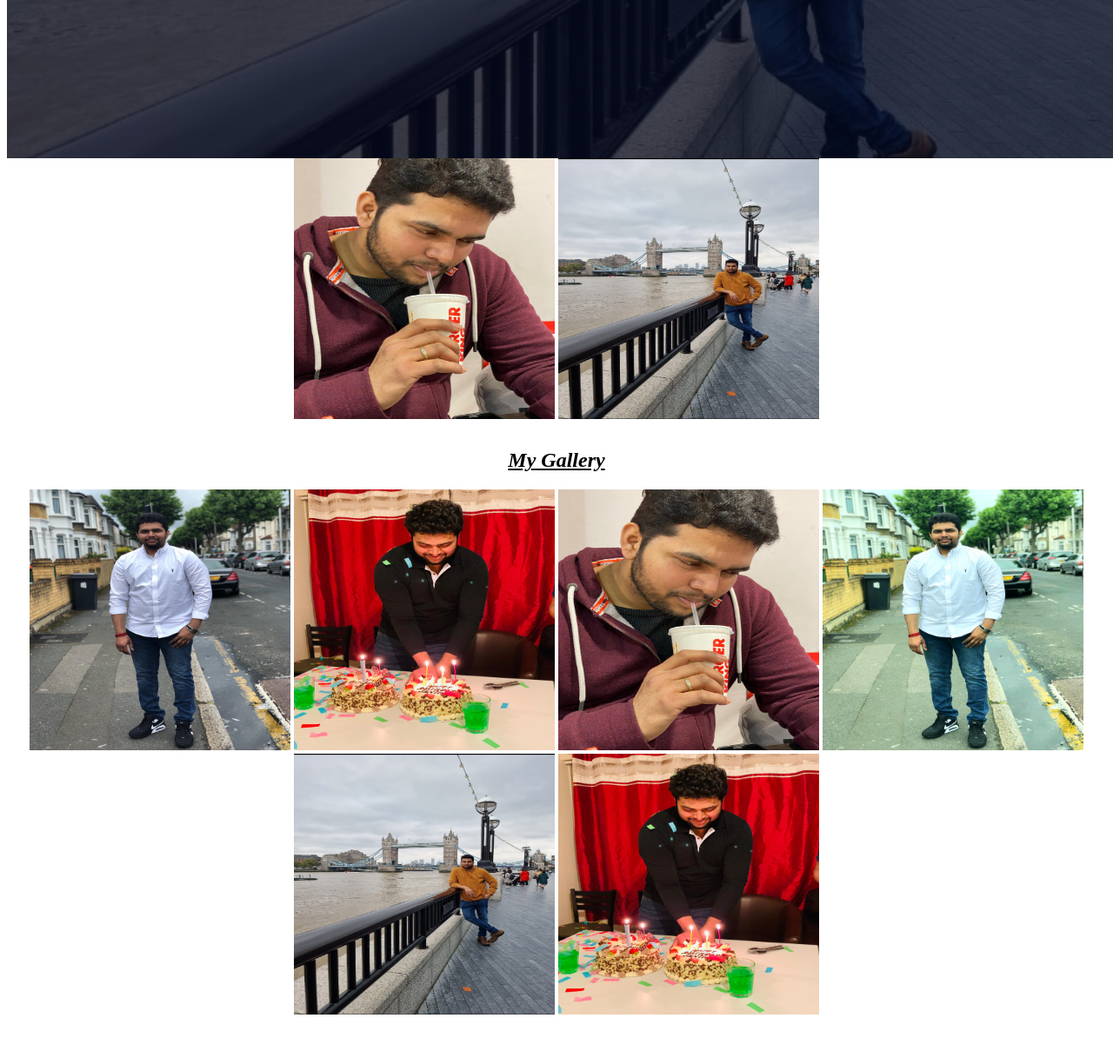
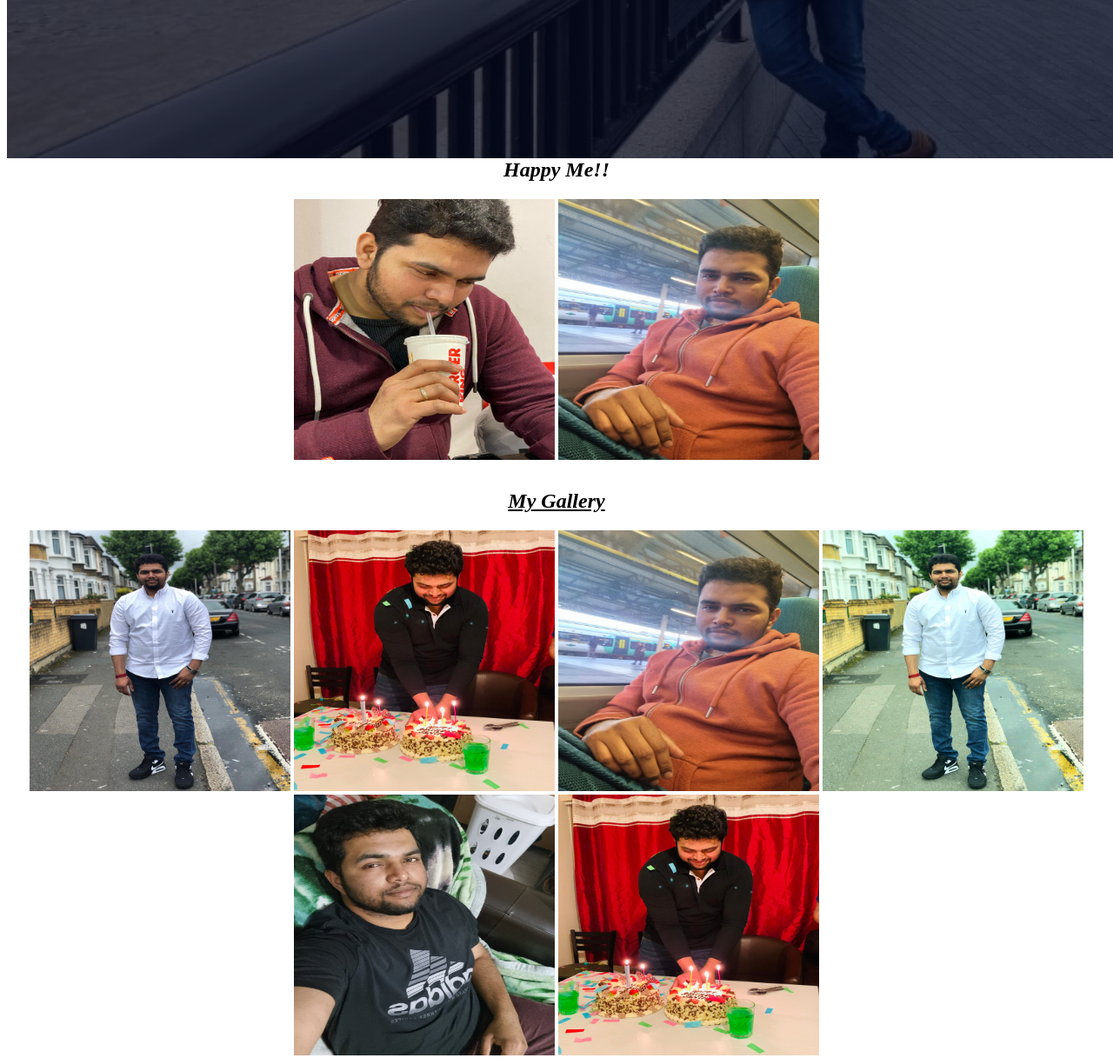
Before and after one commit to AbithaRavi123/AbithaRavi123, a plain HTML site: page index.html in a window 1280 px wide. Shown: the part 656-1873 px from the top of the page at 87% size. Before the commit the page ends 1832 px from the top, so only its background shows below. Drawn offline with Linux system fonts and the light colour scheme.

Commit message:
Update index.html

```diff
--- a/index.html
+++ b/index.html
@@ -19,17 +19,18 @@
     </div></center>
 </div>
 <div class="bottom"><center>
+    <h2><i>Happy Me!!</i></h2>
     <img src="mine4.jpg" height="300px" width="300px">
-    <img src="mine.jpg" height="300px" width="300px">
+    <img src="mine6.jpg" height="300px" width="300px">
 </center></div>
 <div class=sub1>
     <center>
     <h2 style="text-decoration: underline;"><i>My Gallery</i></h2>
       <img src="mine1.jpg" height="300px" width="300px">
       <img src="mine2.jpg" height="300px" width="300px">
-      <img src="mine4.jpg" height="300px" width="300px">
+      <img src="mine6.jpg" height="300px" width="300px">
       <img src="mine3.jpg" height="300px" width="300px">
-       <img src="mine.jpg" height="300px" width="300px">
+       <img src="mine5.jpg" height="300px" width="300px">
         <img src="mine2.jpg" height="300px" width="300px">
     </center>
     </div>
```
